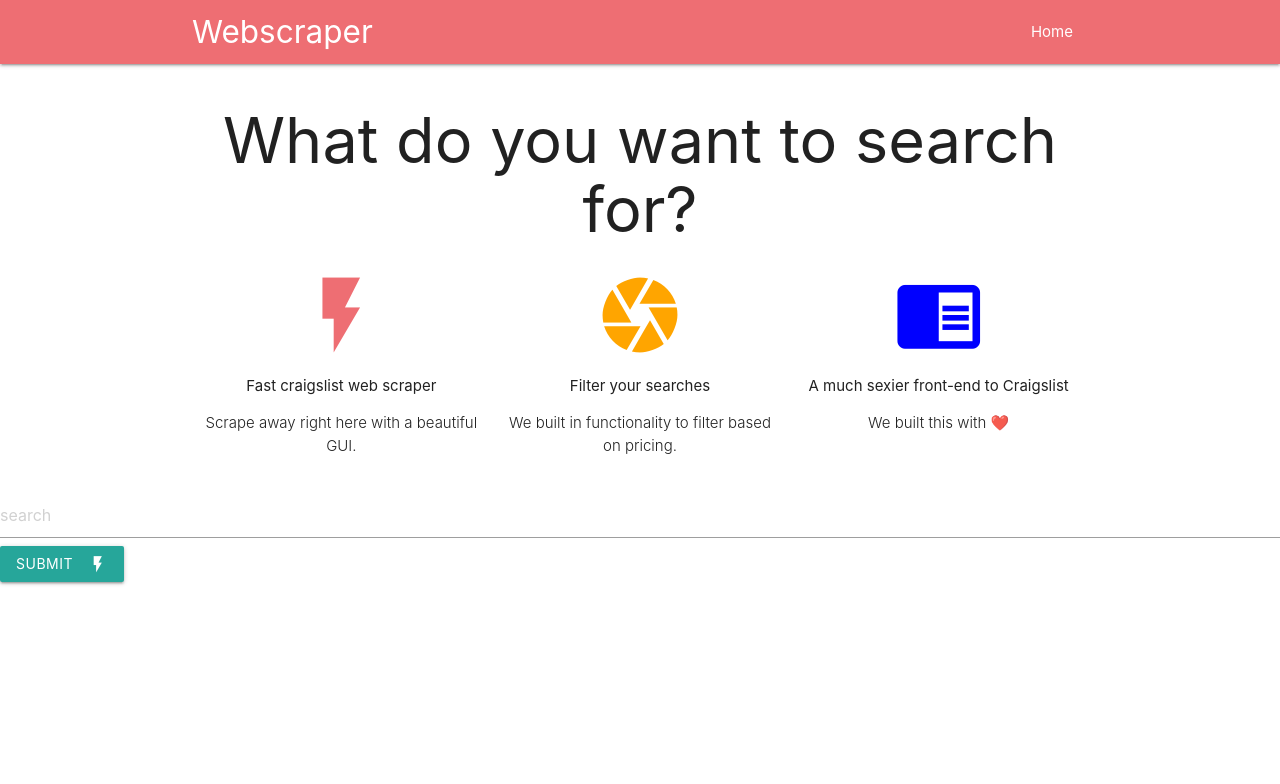
After one commit to AGeeson/webscraper, a Django app: page / in a window 1280 px wide. The commit adds this page. Shown: the top 784 px of the page. Run offline with Django 3.2, Linux system fonts and the light colour scheme.

Commit message:
added front end with Materialise

```diff
--- /dev/null
+++ b/my_app/templates/base.html
@@ -0,0 +1,66 @@
+{% load staticfiles %}
+{% load static %}
+
+<html lang="en">
+<head>
+    <meta charset="UTF-8">
+    <title>Webscraper</title>
+    <meta charset="UTF-8"/>
+    <meta name="viewport" content="width=device-width, initial-scale=1"/>
+    <link rel="stylesheet" href="{% static "css/style.css" %}">
+    <link rel="stylesheet" href="https://cdnjs.cloudflare.com/ajax/libs/materialize/1.0.0/css/materialize.min.css">
+    <link href="https://fonts.googleapis.com/icon?family=Material+Icons" rel="stylesheet">
+
+</head>
+    <body>
+        <nav>
+            <div class="container nav-wrapper">
+                <a href="/" class="brand-logo">Webscraper</a>
+                <ul id="nav-mobile" class="right">
+                    <li><a href="/">Home</a></li>
+                </ul>
+            </div>
+        </nav>
+
+        <div class="container">
+            <h1 style="text-align: center">What do you want to search for?</h1>
+            <div class="row">
+                <div class="col s4">
+                    <!-- Promo Content 1 goes here -->
+                    <div class="center">
+                        <i class="large material-icons" style="color: #EE6E73">flash_on</i>
+                        <p>Fast craigslist web scraper</p>
+                        <p class="light center">Scrape away right here with a beautiful GUI.</p>
+                    </div>
+                </div>
+                <div class="col s4">
+                    <!-- Promo Content 2 goes here -->
+                    <div class="center">
+                        <i class="large material-icons" style="color: orange">camera</i>
+                        <p>Filter your searches</p>
+                        <p class="light center">We built in functionality to filter based on pricing.</p>
+                    </div>
+                </div>
+
+                <div class="col s4">
+                    <!-- Promo Content 3 goes here -->
+                    <div class="center">
+                        <i class="large material-icons" style="color: blue">chrome_reader_mode</i>
+                        <p>A much sexier front-end to Craigslist</p>
+                        <p class="light center">We built this with ❤️</p>
+                    </div>
+                </div>
+            </div>
+        </div>
+        <form action="{% url 'new_search' %}" method="post">
+            {% csrf_token %}
+            <input type="text" name="search" placeholder="search">
+            <button class="btn waves-effect waves-light" type="submit" name="action">Submit
+                <i class="material-icons right">flash_on</i>
+            </button>
+        </form>
+        {% block content %}
+        {% endblock content %}
+        <script src="https://cdnjs.cloudflare.com/ajax/libs/materialize/1.0.0/js/materialize.min.js"></script>
+    </body>
+</html>
--- a/my_app/urls.py
+++ b/my_app/urls.py
@@ -3,5 +3,5 @@ from . import views
 
 urlpatterns = [
     path('', views.home, name = 'home'),
-    # path('new-search/', views.new_search, name='new_search'),
+    path('new-search', views.new_search, name='new_search'),
 ]
--- a/my_app/views.py
+++ b/my_app/views.py
@@ -3,3 +3,11 @@ from django.shortcuts import render
 # Create your views here
 def home(request):
     return render(request, 'base.html')
+
+def new_search(request):
+    search = request.POST.get('search')
+    print(search)
+    stuff_for_frontend = {
+        'search' : search,
+    }
+    return render(request, 'new_search.html', stuff_for_frontend)
--- a/static/css/style.css
+++ b/static/css/style.css
@@ -0,0 +1,9 @@
+.card {
+    height: 400px; /* Your height here */
+    overflow: hidden;
+}
+
+.card-image {
+    height: 250px; /* Your height here */
+    overflow: hidden;
+}
```
Also changed, not shown: my_app/templates/my_app/base.html (deleted, +0 -10 lines), my_app/templates/new_search.html (added, +22 -0 lines), requirements.txt (added, +240 -0 lines), templates/my_app/base.html (+22 -5 lines).
